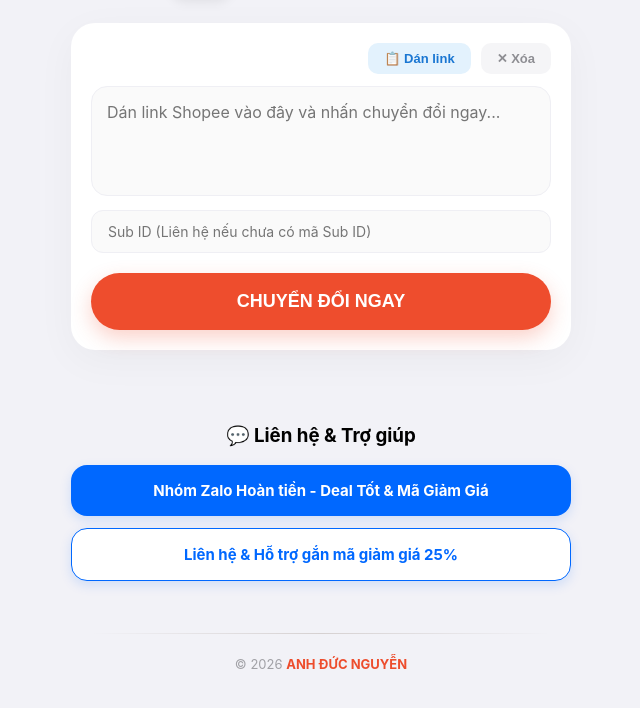
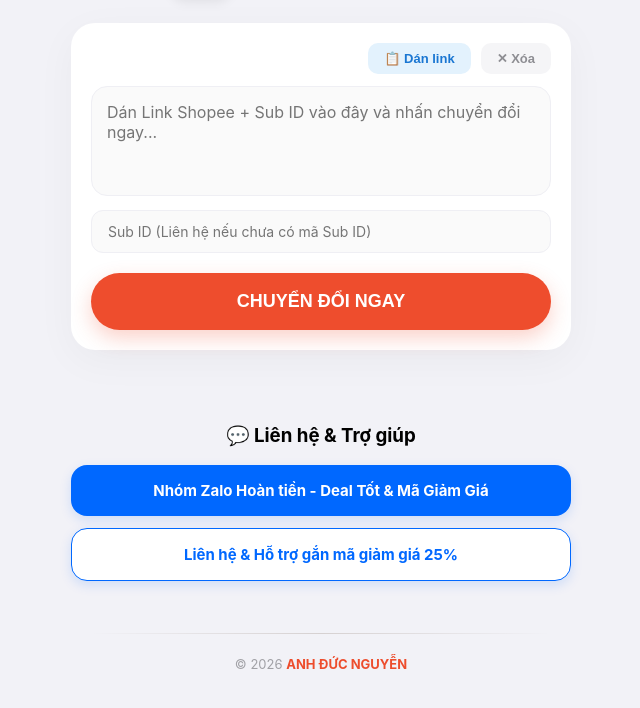
Before and after one commit to DuyKhaVDK/cashbackshopee, a website: page index.html in a window 1280 px wide. Shown: the part 82-790 px from the top of the page, without its empty margins (319-959 px from the left). Drawn offline with Linux system fonts and the light colour scheme.

Commit message:
Update index.html

```diff
--- a/index.html
+++ b/index.html
@@ -68,7 +68,7 @@
                 <button class="btn-small btn-paste" onclick="pasteFromClipboard()">📋 Dán link</button>
                 <button class="btn-small btn-clear" onclick="clearInput()">✕ Xóa</button>
             </div>
-            <textarea id="inputText" placeholder="Dán link Shopee vào đây và nhấn chuyển đổi ngay..."></textarea>
+            <textarea id="inputText" placeholder="Dán Link Shopee + Sub ID vào đây và nhấn chuyển đổi ngay..."></textarea>
             <input type="text" id="subIdInput" class="subid-input" placeholder="Sub ID (Liên hệ nếu chưa có mã Sub ID)">
             <button class="primary-btn" onclick="processText()" id="btnConvert">
                 <span class="spinner" id="loadingSpinner"></span>
```
